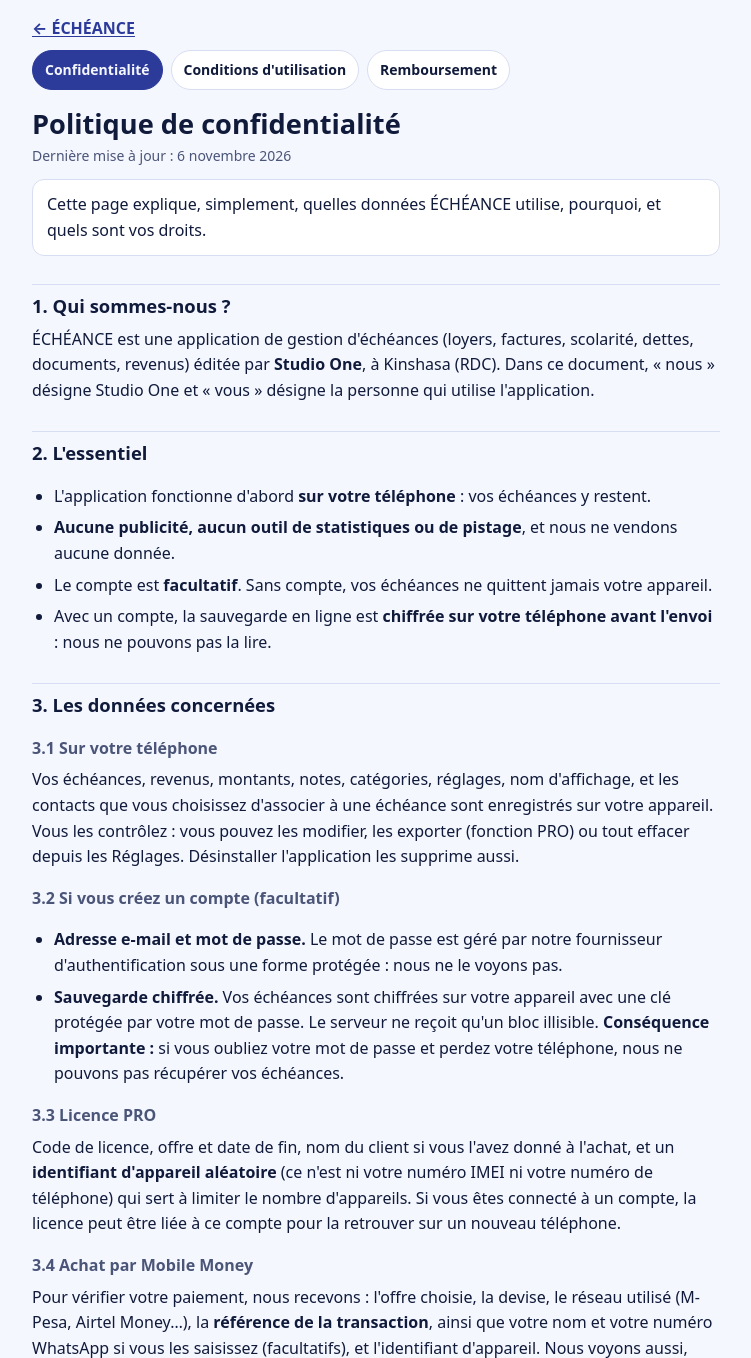
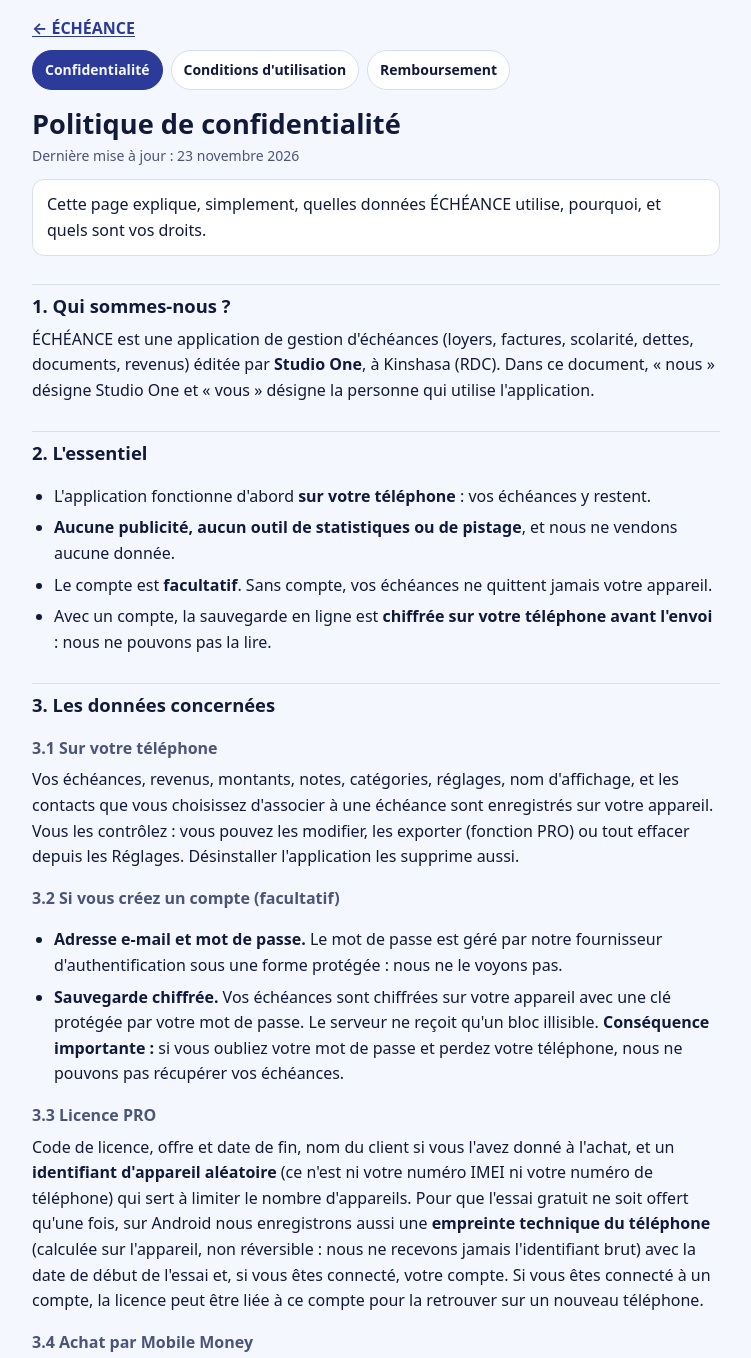
Before and after one commit to smakshard-sketch/smakshard-sketch, a plain HTML site: page confidentialite.html in a window 1280 px wide. Shown: the top 1358 px of the page, without its empty margins (264-1015 px from the left). Drawn offline with Linux system fonts and the light colour scheme; files that its build step writes are made by us from their sources; files whose address does not match are found by name.

Commit message:
Add files via upload

```diff
--- a/confidentialite.html
+++ b/confidentialite.html
@@ -16,7 +16,7 @@
 <nav class="legal-nav" aria-label="Documents légaux">
 <a href="confidentialite.html" aria-current="page">Confidentialité</a><a href="conditions.html">Conditions d'utilisation</a><a href="remboursement.html">Remboursement</a></nav>
 <h1>Politique de confidentialité</h1>
-<p class="legal-date">Dernière mise à jour : 6 novembre 2026</p>
+<p class="legal-date">Dernière mise à jour : 23 novembre 2026</p>
 <p class="legal-intro">Cette page explique, simplement, quelles données ÉCHÉANCE utilise, pourquoi, et quels sont vos droits.</p>
 
 <h2>1. Qui sommes-nous ?</h2>
@@ -41,7 +41,7 @@
 </ul>
 
 <h3>3.3 Licence PRO</h3>
-<p>Code de licence, offre et date de fin, nom du client si vous l'avez donné à l'achat, et un <strong>identifiant d'appareil aléatoire</strong> (ce n'est ni votre numéro IMEI ni votre numéro de téléphone) qui sert à limiter le nombre d'appareils. Si vous êtes connecté à un compte, la licence peut être liée à ce compte pour la retrouver sur un nouveau téléphone.</p>
+<p>Code de licence, offre et date de fin, nom du client si vous l'avez donné à l'achat, et un <strong>identifiant d'appareil aléatoire</strong> (ce n'est ni votre numéro IMEI ni votre numéro de téléphone) qui sert à limiter le nombre d'appareils. Pour que l'essai gratuit ne soit offert qu'une fois, sur Android nous enregistrons aussi une <strong>empreinte technique du téléphone</strong> (calculée sur l'appareil, non réversible : nous ne recevons jamais l'identifiant brut) avec la date de début de l'essai et, si vous êtes connecté, votre compte. Si vous êtes connecté à un compte, la licence peut être liée à ce compte pour la retrouver sur un nouveau téléphone.</p>
 
 <h3>3.4 Achat par Mobile Money</h3>
 <p>Pour vérifier votre paiement, nous recevons : l'offre choisie, la devise, le réseau utilisé (M-Pesa, Airtel Money…), la <strong>référence de la transaction</strong>, ainsi que votre nom et votre numéro WhatsApp si vous les saisissez (facultatifs), et l'identifiant d'appareil. Nous voyons aussi, côté opérateur, le numéro qui a envoyé le paiement.</p>
```
